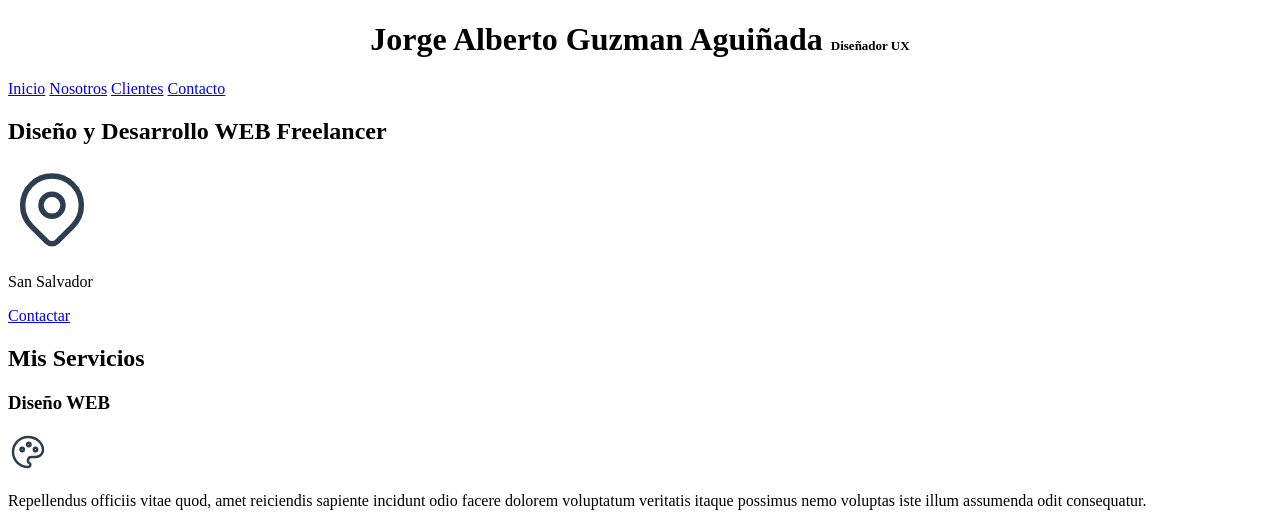
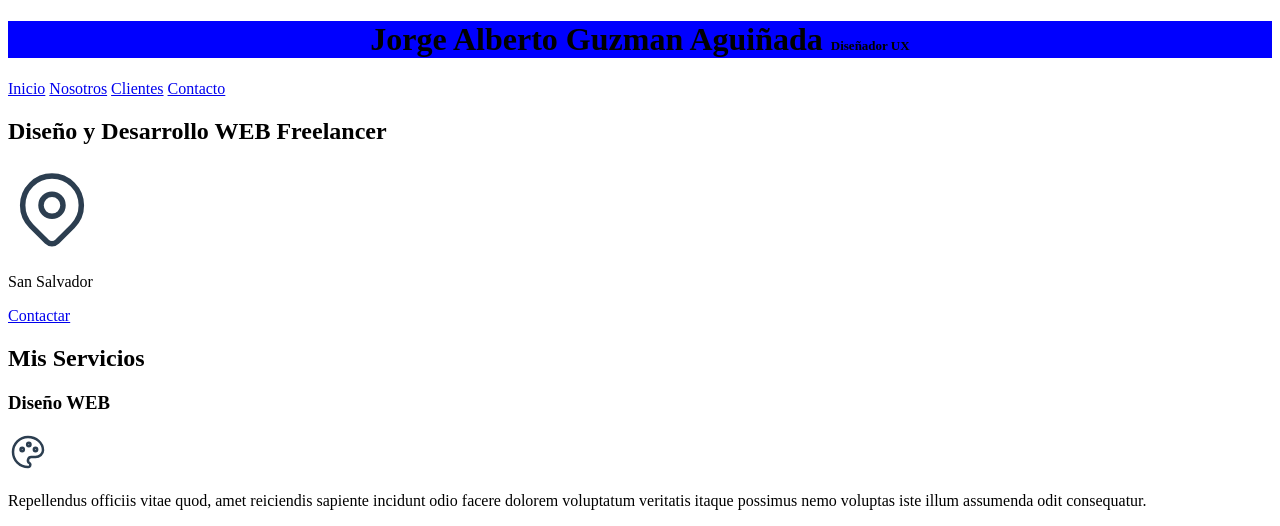
Before and after one commit to GuzmanJorge01/perfil_JAG, a plain HTML site: page index.html in a window 1280 px wide. Shown: the top 526 px of the page. Drawn offline with Linux system fonts and the light colour scheme.

Commit message:
actualizar html

```diff
--- a/css/style.css
+++ b/css/style.css
@@ -6,3 +6,7 @@ h1{
 span{
     font-size: small;
 }
+
+header{
+    background-color: blue;
+}
--- a/index.html
+++ b/index.html
@@ -3,7 +3,7 @@
 <head>
     <meta charset="UTF-8">
     <meta name="viewport" content="width=device-width, initial-scale=1.0">
-    <title>DIPLAN</title>
+    <title>JAGA - Services</title>
     <link rel="preload" href="css/style.css" as="style">
     <link rel="stylesheet" href="css/style.css" >
 </head>
```
